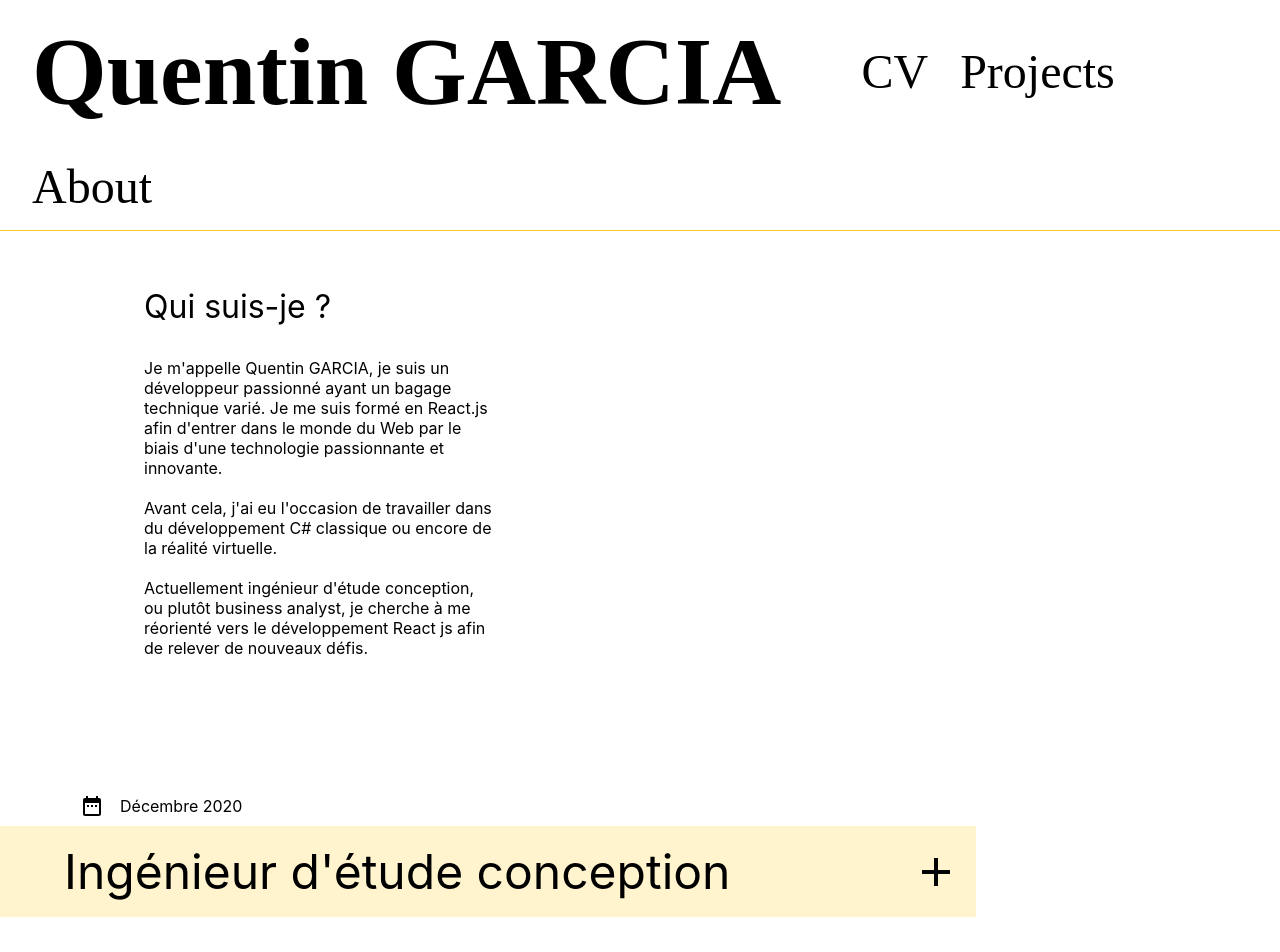
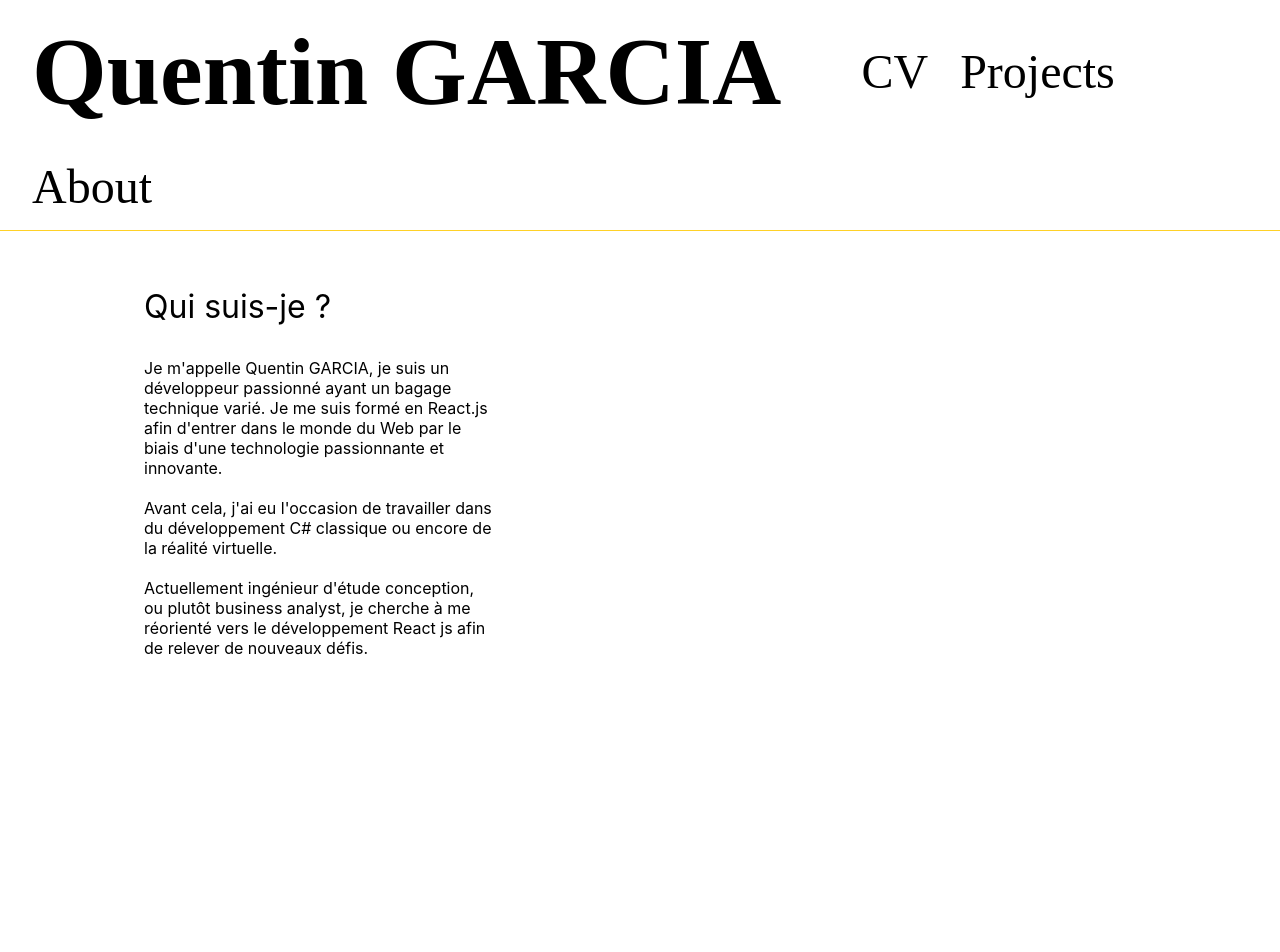
Before and after one commit to QuentinLeFourbe/portefolio, a React (Create React App) app: page / in a window 1280 px wide. Shown: the top 952 px of the page. Built offline with nearby package versions, Linux system fonts and the light colour scheme.

Commit message:
show scroll

```diff
--- a/src/components/CV/ExpCard.jsx
+++ b/src/components/CV/ExpCard.jsx
@@ -4,6 +4,7 @@ import { useSpring, useTransition, animated, config } from 'react-spring'
 import RoomIcon from '@material-ui/icons/Room';
 import BusinessIcon from '@material-ui/icons/Business';
 import ExpTitle from './CVComponents/ExpTitle';
+import VisiblitySensor from 'react-visibility-sensor';
 
 const Container = styled(animated.div)`
     display:flex;
@@ -102,15 +103,16 @@ const ButtonsContainer = styled.div`
 function ExpCard(props) {
     const { date, title, company, localisation, detailsList, rightSide } = props
     const [isExpanded, setExpanded] = useState(false);
+    const [isVisible, setIsVisible] = useState(false);
 
     const spring = useSpring({
         from: {
             x: rightSide ? 100 : -100,
             opacity: 0,
         },
-        x:0,
-        opacity: 1,
-        config: config.molasses
+        x: isVisible ? 0 : -100,
+        opacity: isVisible ? 1 : 0,
+        config: config.molasses,
     })
 
     const expandTransition = useTransition(isExpanded, {
@@ -126,7 +128,14 @@ function ExpCard(props) {
         config: config.tight,
     })
 
+    const onChangeVisibility = (isVisible) => {
+        setIsVisible(isVisible);
+        console.log("visible: " + isVisible)
+    }
+
     return (
+        <VisiblitySensor onChange={onChangeVisibility} offset={{top:-100, bottom:-100}}>
+            <div>
                 <Container style={spring} rightSide={rightSide}>
                     <ExpContainer rightSide={rightSide}>
                         <ExpTitle
@@ -140,16 +149,6 @@ function ExpCard(props) {
                             isExpanded ?
                                 <InfoContainer style={styles} rightSide={rightSide}>
                                     <CompanyContainer rightSide={rightSide}>
-                                {/* <ButtonsContainer rightSide={rightSide}>
-                                    <DetailButton>
-                                        Détails
-                                    </DetailButton>
-
-                                    <DetailButton>
-                                        Compétences
-                                    </DetailButton>
-                                </ButtonsContainer> */}
-
                                         <CompanyItem rightSide={rightSide}>
                                             <BusinessIcon style={{ margin: "0 1rem 0 1rem" }} />
                                             {company}
@@ -173,6 +172,8 @@ function ExpCard(props) {
 
                     </ExpContainer>
                 </Container>
+            </div>
+        </VisiblitySensor>
     )
 }
 
```
Lines whose indentation alone changed are shown as unchanged.
